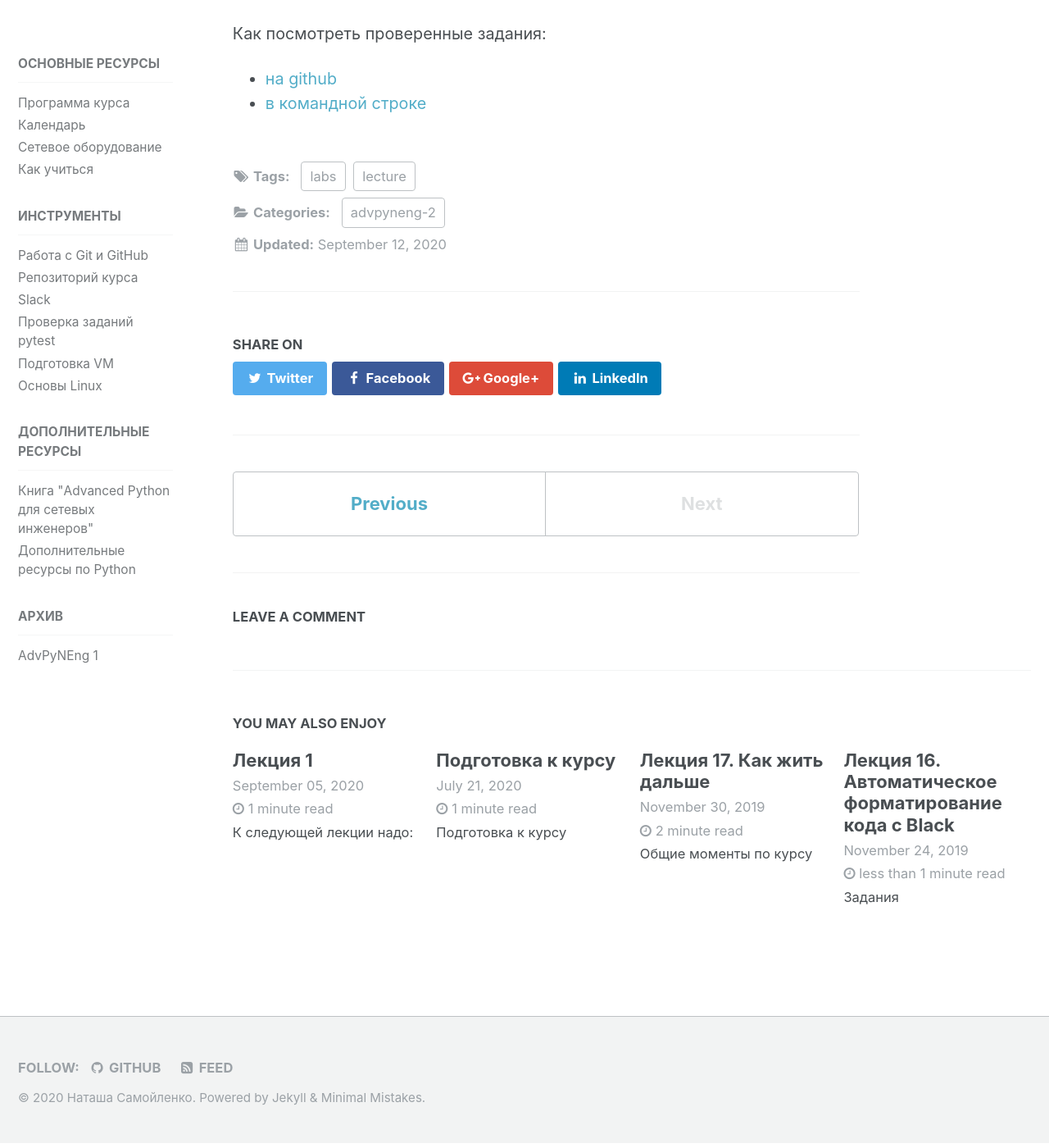
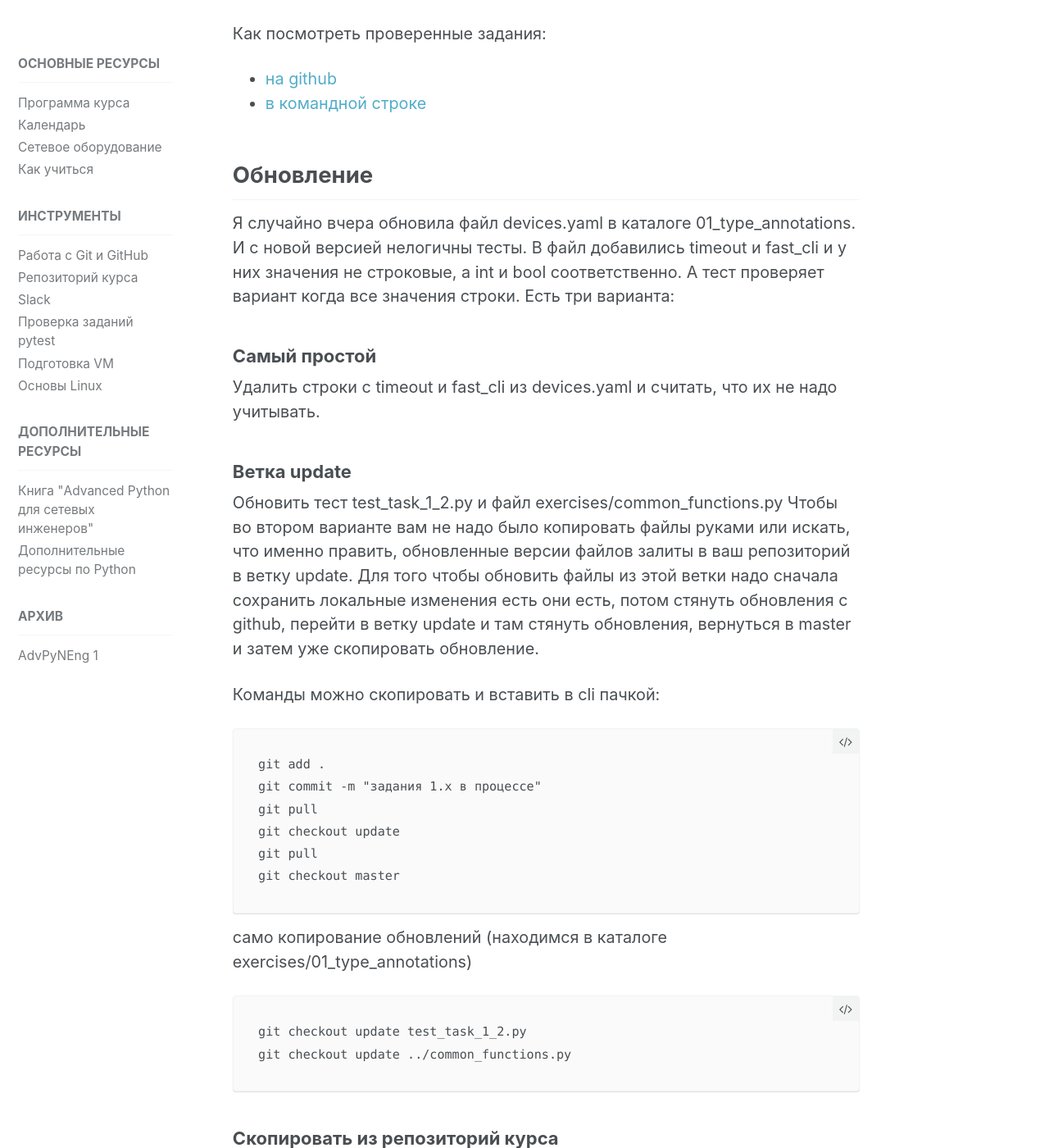
Before and after one commit to advpyneng/advpyneng.github.io, a Jekyll site: the page built from _posts/advpyneng2/2020-09-12-lecture-2.md, in a window 1280 px wide and 1400 px high, scrolled down 1093 px. Shown: the whole window at 82% size. Built offline with Jekyll 4.4.1, drawn with Linux system fonts in a browser that asks for light colours; comment, search, counter and statistics services are not loaded; some of the changed text lies outside the part shown.

Commit message:
lecture 2

````diff
--- a/_posts/advpyneng2/2020-09-12-lecture-2.md
+++ b/_posts/advpyneng2/2020-09-12-lecture-2.md
@@ -38,3 +38,45 @@ category:
 
 * [на github](https://advpyneng.github.io/docs/task-check-github/)
 * [в командной строке](https://advpyneng.github.io/docs/checked-tasks-git/)
+
+
+## Обновление
+
+Я случайно вчера обновила файл devices.yaml в каталоге 01_type_annotations. И с новой версией нелогичны тесты. В файл добавились timeout и fast_cli и у них значения не строковые, а int и bool соответственно. А тест проверяет вариант когда все значения строки.
+Есть три варианта:
+
+### Самый простой
+
+Удалить строки с timeout и fast_cli из devices.yaml и считать, что их не надо учитывать.
+
+### Ветка update
+
+Обновить тест test_task_1_2.py и файл exercises/common_functions.py
+Чтобы во втором варианте вам не надо было копировать файлы руками или искать, что именно править, обновленные версии файлов залиты в ваш репозиторий в ветку update.
+Для того чтобы обновить файлы из этой ветки надо сначала сохранить локальные изменения есть они есть, потом стянуть обновления с github, перейти в ветку update и там стянуть обновления, вернуться в master и затем уже скопировать обновление.
+
+Команды можно скопировать и вставить в cli пачкой:
+```
+git add .
+git commit -m "задания 1.x в процессе"
+git pull
+git checkout update
+git pull
+git checkout master
+```
+
+само копирование обновлений (находимся в каталоге exercises/01_type_annotations)
+```
+git checkout update test_task_1_2.py
+git checkout update ../common_functions.py
+```
+
+### Скопировать из репозиторий курса
+
+Третий вариант - клонировать репозиторий курса (там обновления уже сделаны)
+```
+https://github.com/pyneng/advpyneng-online-2-sep-nov-2020.git
+```
+
+Или сделать git pull если уже был клонирован.
+И скопировать файлы exercises/01_type_annotations/test_task_1_2.py и файл exercises/common_functions.py  в свой репозиторий
````
